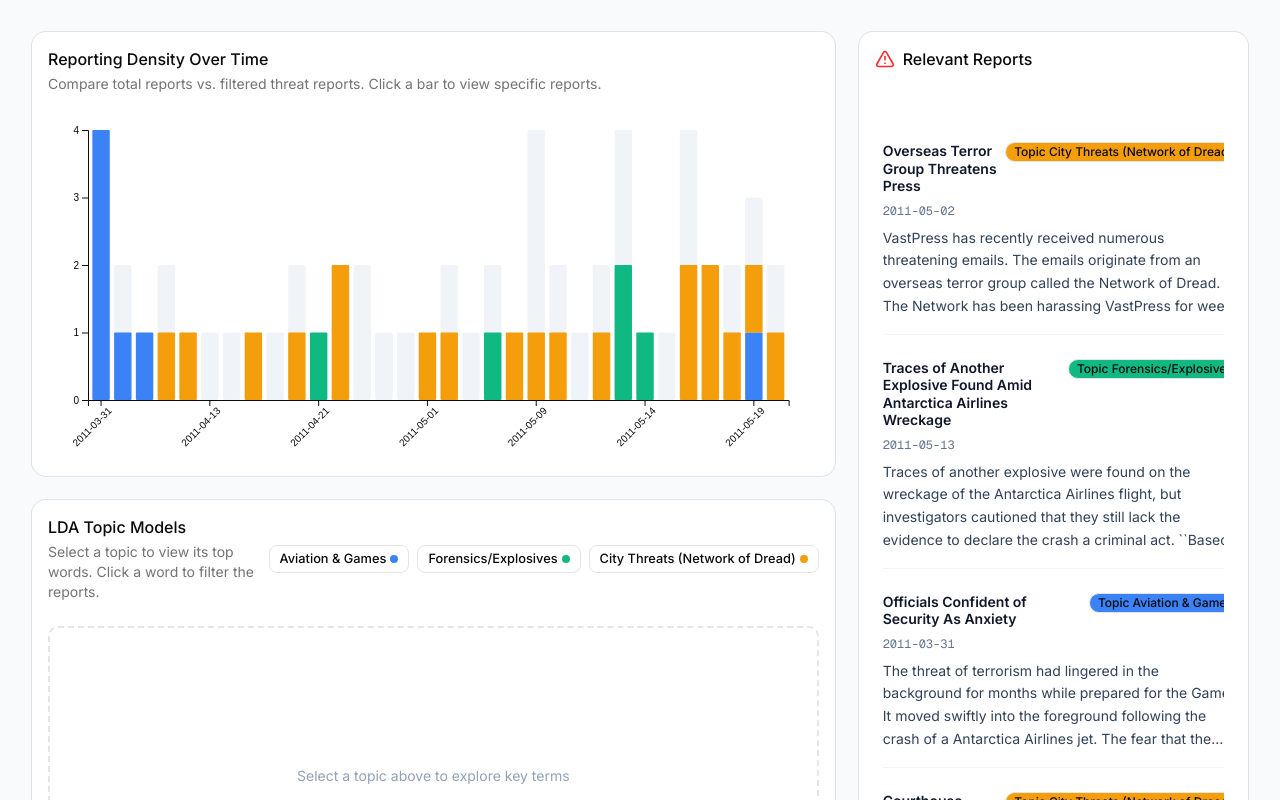
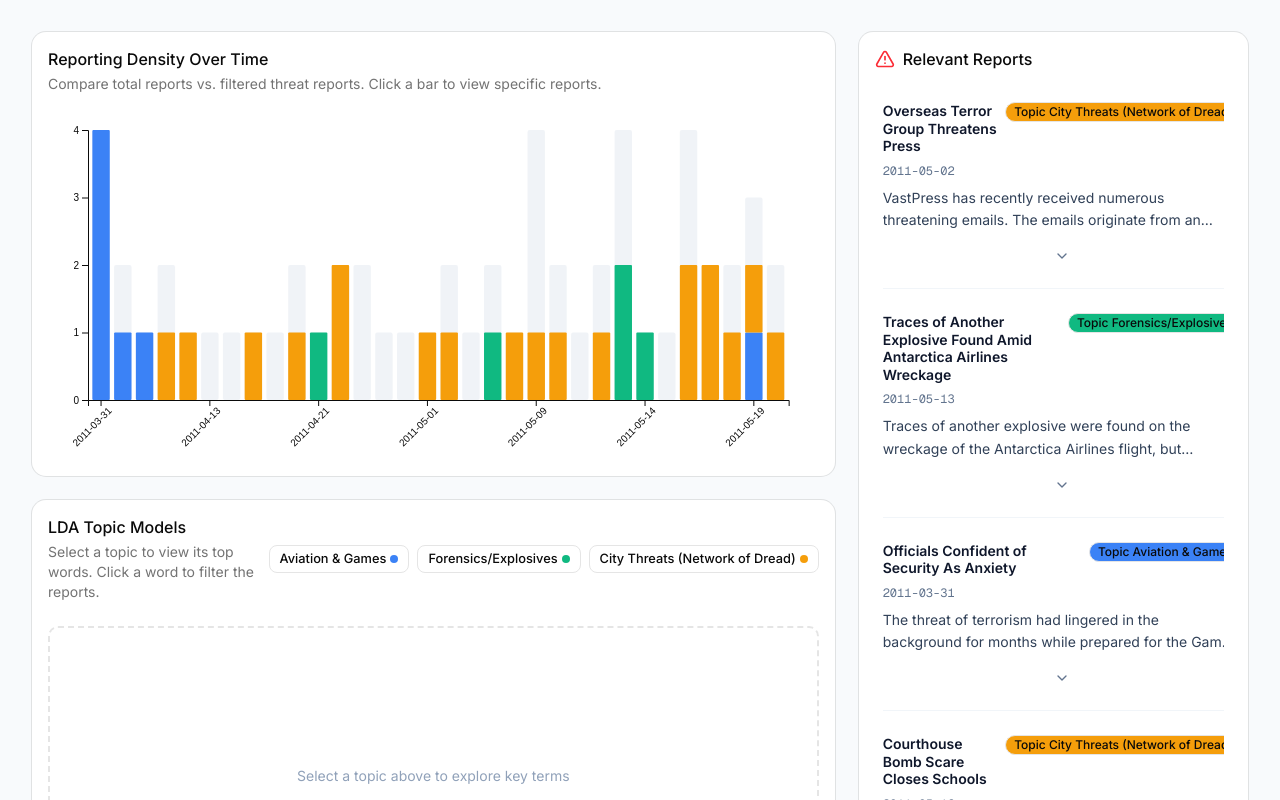
Before and after one commit to Djurson/TNM098-Labs, a Next.js app in the folder lab-2/: page / in a window 1280 px wide. Shown: the top 800 px of the page. Built offline with nearby package versions, Linux system fonts and the light colour scheme.

Commit message:
small ui changes

```diff
--- a/lab-2/app/page.tsx
+++ b/lab-2/app/page.tsx
@@ -5,8 +5,7 @@ import { Card, CardHeader, CardTitle, CardContent } from "@/components/ui/card";
 import { ScrollArea } from "@/components/ui/scroll-area";
 import { Badge } from "@/components/ui/badge";
 import { Button } from "@/components/ui/button";
-import { Tabs, TabsContent, TabsList, TabsTrigger } from "@/components/ui/tabs";
-import { BarChart3, Cloud, AlertTriangle, SearchX } from "lucide-react";
+import { AlertTriangle, SearchX, ChevronDown, ChevronUp } from "lucide-react";
 
 import D3Timeline from "@/components/D3Timeline";
 import D3WordCloud from "@/components/D3WordCloud";
@@ -16,14 +15,19 @@ import reportsData from "@/public/data/reports_data.json";
 import topicsData from "@/public/data/topics_data.json";
 
 export default function Dashboard() {
-  //const [activeTab, setActiveTab] = useState<string>("timeline");
-
   // Timeline States
   const [selectedDate, setSelectedDate] = useState<string | null>(null);
 
   // Topic States
   const [selectedTopicId, setSelectedTopicId] = useState<number | null>(null);
   const [selectedWord, setSelectedWord] = useState<string | null>(null);
+
+  // Expanded Reports State
+  const [expandedReports, setExpandedReports] = useState<Record<string | number, boolean>>({});
+
+  const toggleReportExpansion = (id: string | number) => {
+    setExpandedReports((prev) => ({ ...prev, [id]: !prev[id] }));
+  };
 
   // Derive the active topic data for the Word Cloud
   const currentTopicData = topicsData.find((t) => t.topic_id === selectedTopicId)?.top_words || [];
@@ -44,9 +48,7 @@ export default function Dashboard() {
   let displayedReports = reportsData;
 
   // 1. Filter by Date if selected
-  if (selectedDate) {
-    displayedReports = displayedReports.filter((report) => report.Date === selectedDate);
-  }
+  if (selectedDate) displayedReports = displayedReports.filter((report) => report.Date === selectedDate);
 
   // 2. Filter by Topic if selected
   if (selectedTopicId !== null) {
@@ -121,7 +123,7 @@ export default function Dashboard() {
 
       {/* Right Column: Step 9 Context Drill-down */}
       <Card className="lg:col-span-4 flex flex-col h-150 lg:h-auto">
-        <CardHeader className="flex flex-row items-center justify-between space-y-0 pb-4">
+        <CardHeader className="flex flex-row items-center justify-between space-y-0">
           <CardTitle className="flex items-center gap-2">
             <AlertTriangle className="size-5 text-red-500" />
             Relevant Reports
@@ -138,7 +140,8 @@ export default function Dashboard() {
           )}
         </CardHeader>
 
-        <div className="px-6 pb-2 flex flex-wrap gap-2">
+        {(selectedDate || selectedTopicId || selectedWord) && (
+          <div className="px-6 flex flex-wrap gap-2">
             {/* If a date is selected, show the badge */}
             {selectedDate && (
               <Badge variant="destructive" className="justify-center">
@@ -160,11 +163,15 @@ export default function Dashboard() {
               </Badge>
             )}
           </div>
+        )}
 
         <CardContent className="flex-1 overflow-hidden p-0">
           <ScrollArea className="h-full px-6">
             <div className="space-y-6 pb-6 mt-4">
-              {displayedReports.map((report) => (
+              {displayedReports.map((report) => {
+                const isExpanded = expandedReports[report.ID];
+
+                return (
                   <div key={report.ID} className="flex flex-col gap-2 pb-4 border-b border-slate-100 last:border-0">
                     <div className="flex justify-between items-start">
                       <h3 className="font-semibold text-sm leading-tight text-slate-900">{report.Title}</h3>
@@ -173,9 +180,17 @@ export default function Dashboard() {
                       </Badge>
                     </div>
                     <p className="text-xs font-mono text-slate-500">{report.Date}</p>
-                  <p className="text-sm text-slate-700 leading-relaxed line-clamp-4 hover:line-clamp-none transition-all">{report.Content}</p>
+
+                    {/* Replaced hover:line-clamp-none with conditional state */}
+                    <p className={`text-sm text-slate-700 leading-relaxed transition-all ${isExpanded ? "" : "line-clamp-2"}`}>{report.Content}</p>
+
+                    {/* Arrow Toggle Button */}
+                    <Button variant="ghost" size="sm" className="w-full self-start h-8 px-2 text-slate-500 hover:text-slate-900 hover:bg-slate-100" onClick={() => toggleReportExpansion(report.ID)} title={isExpanded ? "Show less" : "Show more"}>
+                      {isExpanded ? <ChevronUp className="size-4" /> : <ChevronDown className="size-4" />}
+                    </Button>
                   </div>
-              ))}
+                );
+              })}
               {displayedReports.length === 0 && (
                 <div className="flex flex-col items-center justify-center h-40 text-slate-400">
                   <SearchX className="size-8 mb-2 opacity-50" />
```
Lines whose indentation alone changed are shown as unchanged.
